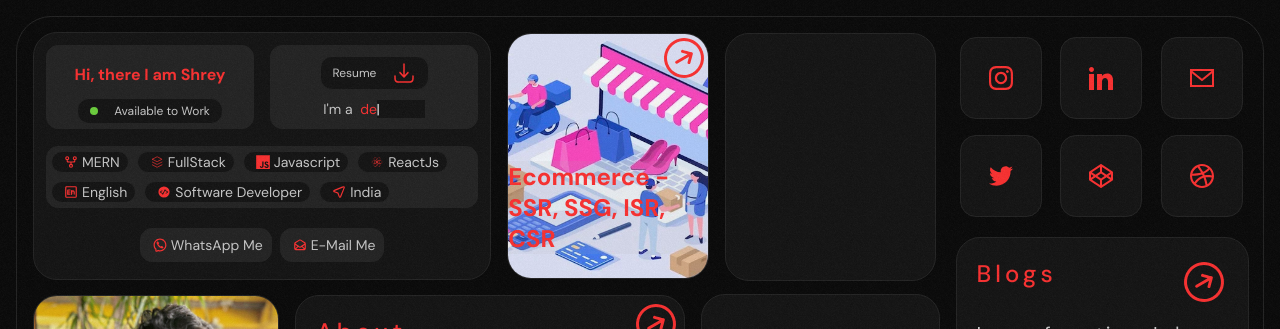
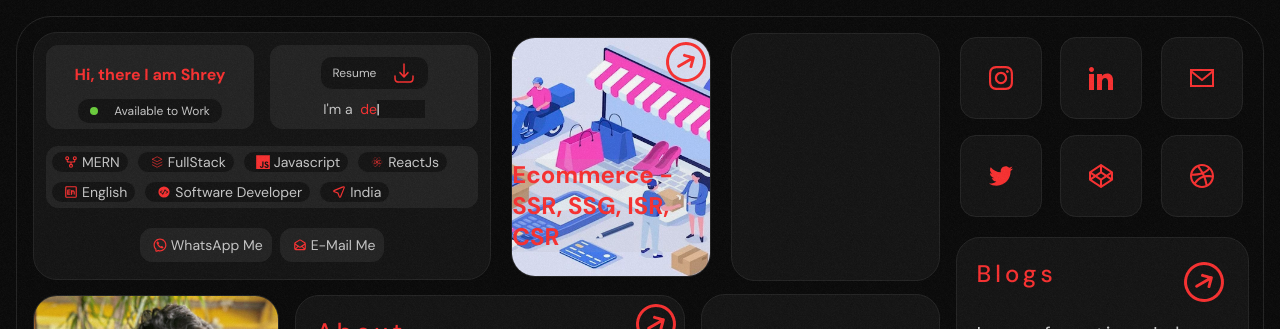
Before and after one commit to shreykr2802/bento-box-crispy, a SvelteKit app: page / in a window 1280 px wide. Shown: the top 329 px of the page. Built offline with nearby package versions, Linux system fonts and the light colour scheme.

Commit message:
one case study completed

```diff
--- a/src/component/molecule/CaseStudy/CaseStudyContent.svelte
+++ b/src/component/molecule/CaseStudy/CaseStudyContent.svelte
@@ -89,11 +89,6 @@
 					min-height: 12rem;
 					padding: 0.75rem;
 					width: 30%;
-
-					ul {
-						list-style: none;
-						padding: 0;
-					}
 				}
 
 				.basic-description {
--- a/src/component/molecule/Home/HomeContent.svelte
+++ b/src/component/molecule/Home/HomeContent.svelte
@@ -86,7 +86,8 @@
 						display: flex;
 						border-radius: var(--inner-box-border-radius);
 						width: calc(50% - var(--diff-factor));
-						margin: var(--inner-box-margin);
+						height: calc(100% - var(--diff-factor));
+						margin: calc(var(--inner-box-margin) + var(--inner-box-padding));
 						transition: all 0.3s ease-in-out;
 						cursor: pointer;
 						position: relative;
@@ -116,7 +117,6 @@
 						&:hover {
 							.case-study-1-img {
 								opacity: 0.8;
-								scale: 1.2;
 							}
 							.case-title {
 								display: block;
```
